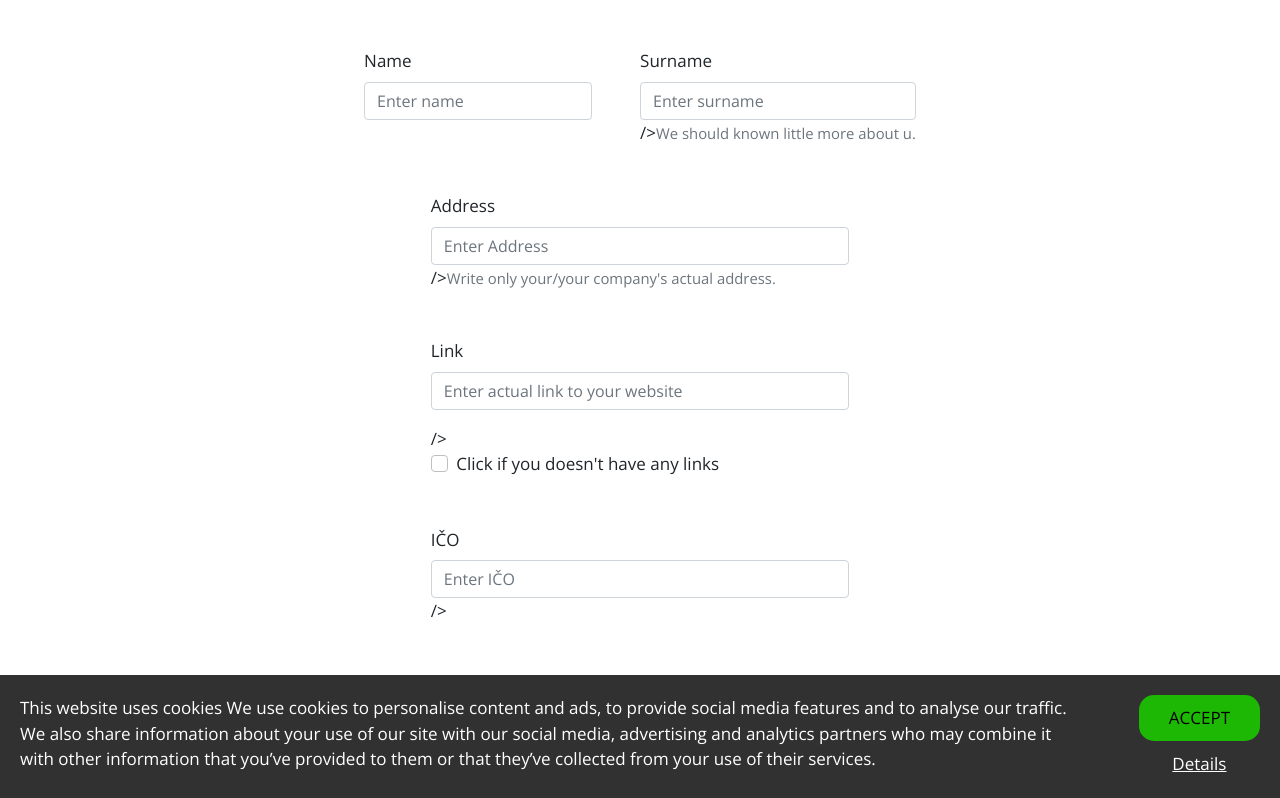
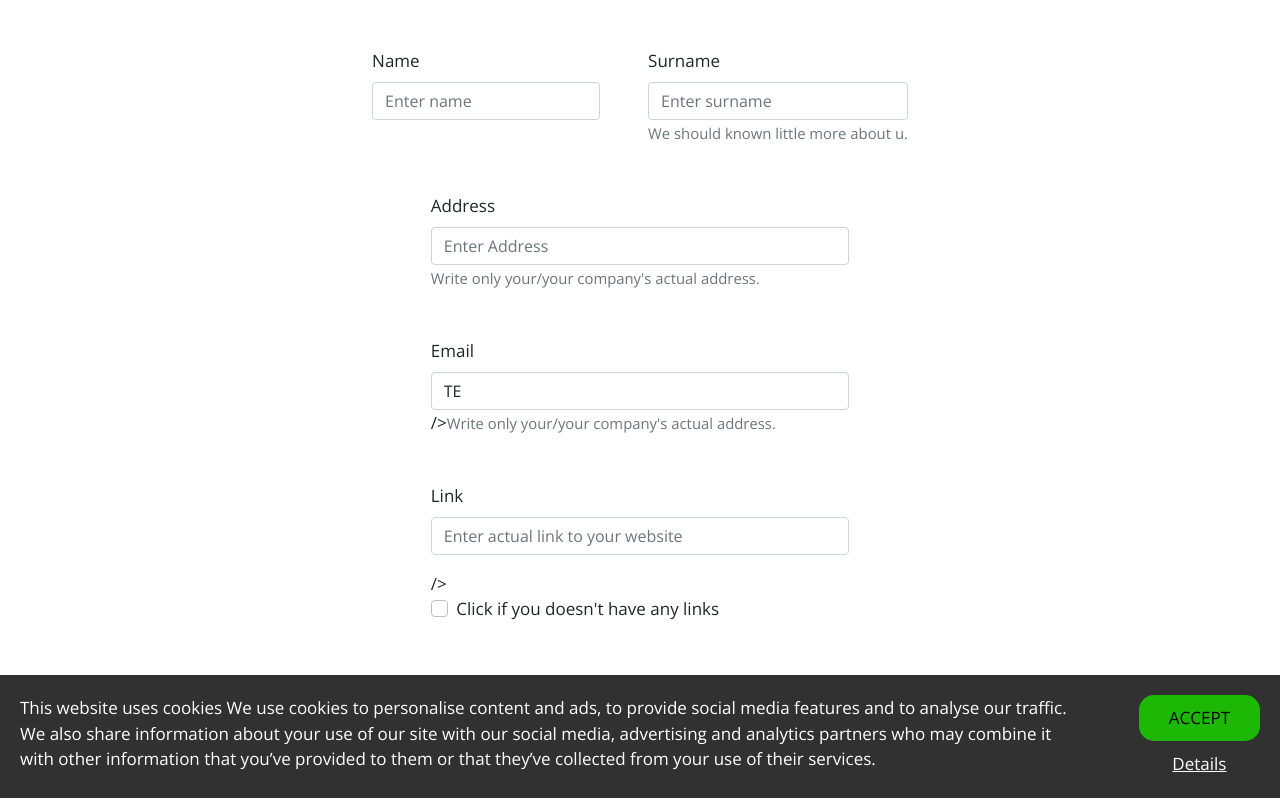
Before and after one commit to DokZenik/shop_frontend, a React (Create React App) app: page /businessForm in a window 1280 px wide. Shown: the top 798 px of the page. Built offline with nearby package versions, Linux system fonts and the light colour scheme.

Commit message:
test for deploy with seller form

```diff
--- a/src/components/homeComponents/BusinessForm.jsx
+++ b/src/components/homeComponents/BusinessForm.jsx
@@ -15,7 +15,8 @@ const BusinessForm = () => {
         websiteLink: "",
         ico: "",
         productsType: "TT",
-        description: ""
+        description: "",
+        status: "WAITING"
     })
 
     const handleCheckboxChange = (e) => {
@@ -24,14 +25,33 @@ const BusinessForm = () => {
     const formHandler = (e) => {
         e.preventDefault()
         axios.post("https://platz-shop-api.onrender.com/api/seller/application/save", {formDate})
-            .then(res => console.log(res))
-            .catch(e => console.log(e))
+        // axios.post("http://localhost:5000/api/seller/application/save", {formDate})
+            .then(res => {
+                if (res.status === 200)
+                    setFormDate({
+                        name: "",
+                        surname: "",
+                        email: "TE",
+                        address: "",
+                        websiteLink: "",
+                        ico: "",
+                        productsType: "TT",
+                        description: "",
+                        status: "WAITING"
+                    })
+                else
+                    console.log("something was wrong")
+            })
+            .catch(e => {
+
+            })
     }
     return (
         <>
 
             <div className={'container-sm mt-5 d-flex justify-content-center'}>
-                <Form className={'w-50 d-flex flex-wrap gap-5 justify-content-center'} onSubmit={formHandler} action={"#"}>
+                <Form className={'w-50 d-flex flex-wrap gap-5 justify-content-center'} onSubmit={formHandler}
+                      action={"#"}>
                     <Form.Group>
                         <Form.Label>Name</Form.Label>
                         <Form.Control
@@ -47,7 +67,6 @@ const BusinessForm = () => {
                             placeholder="Enter surname"
                             value={formDate.surname}
                             onChange={e => setFormDate({...formDate, surname: e.target.value})}/>
-                        />
                         <Form.Text className="text-muted">
                             We should known little more about u.
                         </Form.Text>
@@ -59,11 +78,24 @@ const BusinessForm = () => {
                             placeholder="Enter Address"
                             value={formDate.address}
                             onChange={e => setFormDate({...formDate, address: e.target.value})}/>
+                        <Form.Text className="text-muted">
+                            Write only your/your company's actual address.
+                        </Form.Text>
+                    </Form.Group>
+                    {/* my changes */}
+                    <Form.Group className={'w-75'}>
+                        <Form.Label>Email</Form.Label>
+                        <Form.Control
+                            type={'text'}
+                            placeholder="Enter Email"
+                            value={formDate.email}
+                            onChange={e => setFormDate({...formDate, email: e.target.value})}/>
                         />
                         <Form.Text className="text-muted">
                             Write only your/your company's actual address.
                         </Form.Text>
                     </Form.Group>
+                    {/* my changes */}
                     <Form.Group className={'w-75'}>
                         <Form.Label>Link</Form.Label>
                         <Form.Control type={'text'}
@@ -73,7 +105,8 @@ const BusinessForm = () => {
                                       value={formDate.websiteLink}
                                       onChange={e => setFormDate({...formDate, websiteLink: e.target.value})}/>
                         />
-                        <Form.Check type="checkbox" label="Click if you doesn't have any links" onChange={handleCheckboxChange}/>
+                        <Form.Check type="checkbox" label="Click if you doesn't have any links"
+                                    onChange={handleCheckboxChange}/>
                     </Form.Group>
                     <Form.Group className={'w-75'}>
                         <Form.Label>IČO</Form.Label>
```
